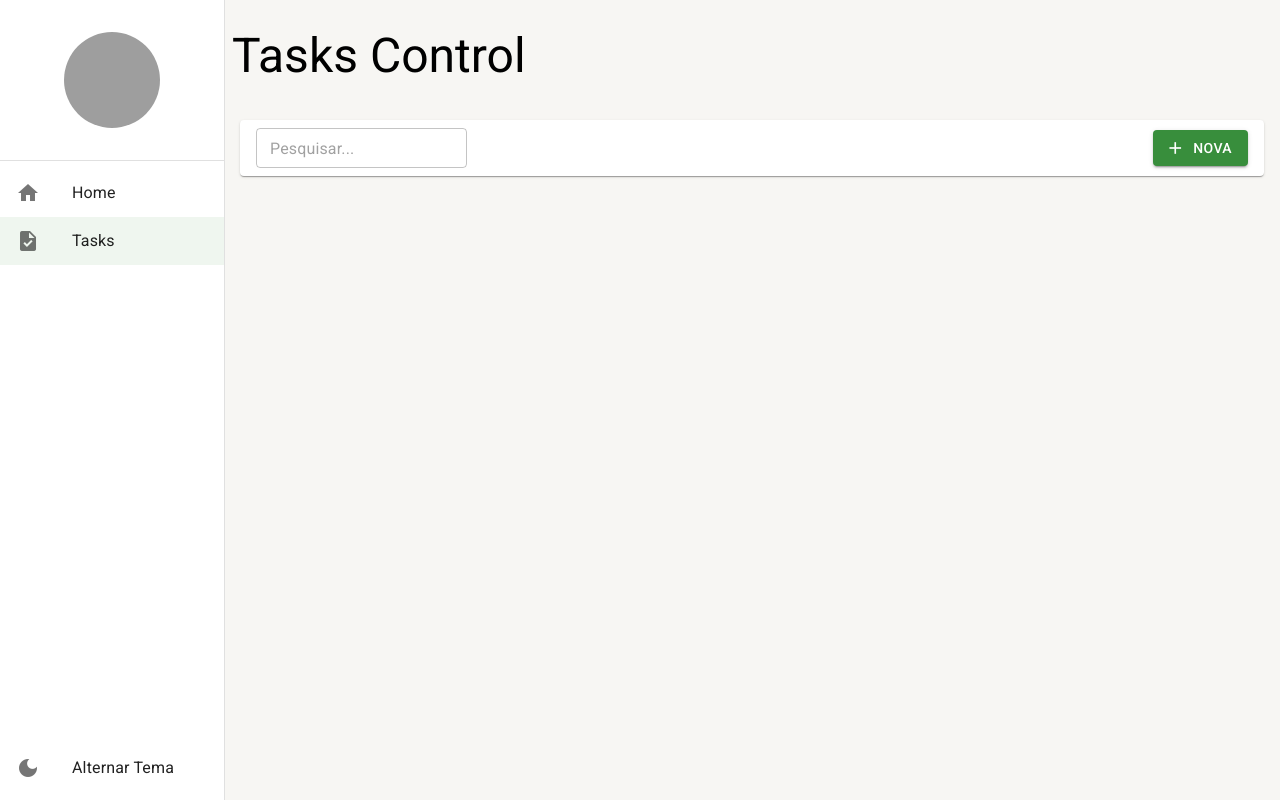
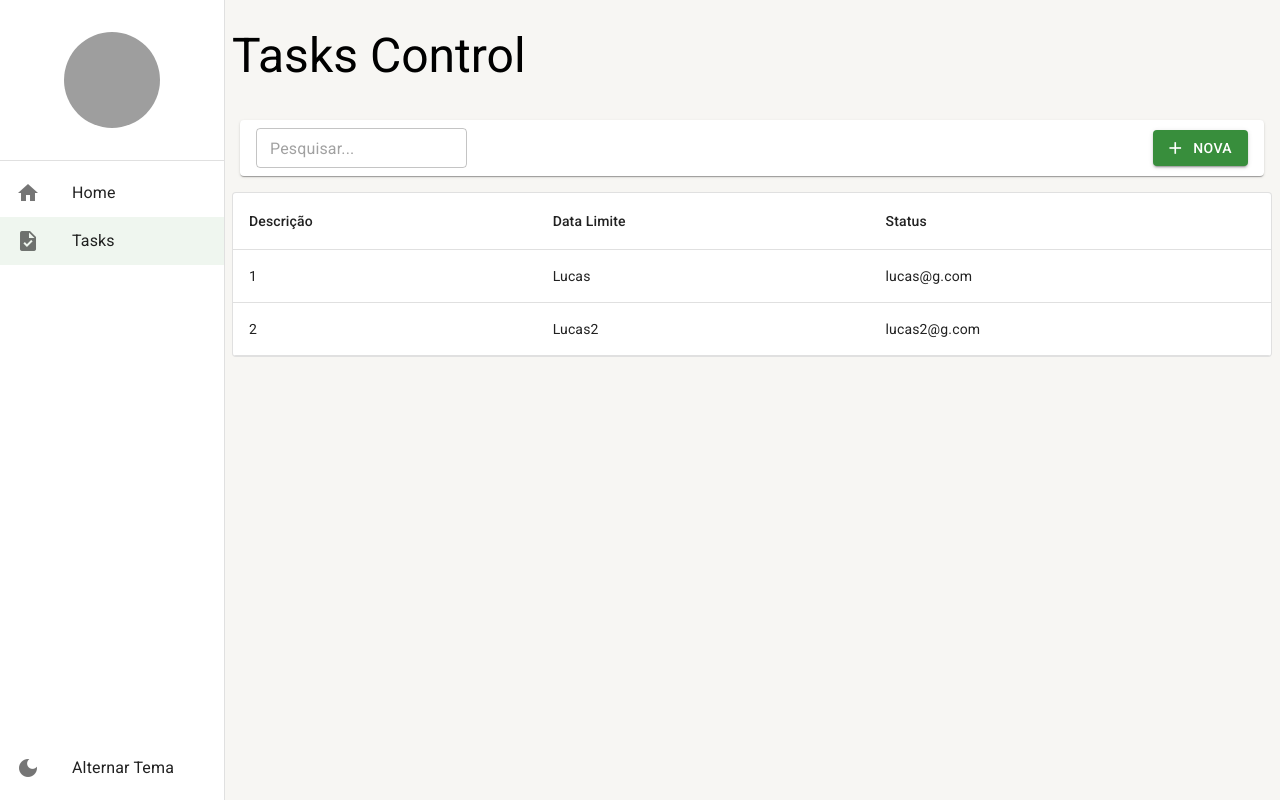
Before and after one commit to Lucas-Alipio/web-assistente-pessoal, a React (Create React App) app: page /tasks in a window 1280 px wide. Built offline with nearby package versions, Linux system fonts and the light colour scheme; data requests are answered from the project's data file; grey boxes are pictures that could not be loaded.

Commit message:
✨ feat: display data configuration

```diff
--- a/src/pages/tasks/ListagemDeTasks.tsx
+++ b/src/pages/tasks/ListagemDeTasks.tsx
@@ -1,48 +1,91 @@
-import { useEffect, useMemo } from "react";
+import { useEffect, useMemo, useState } from "react";
 import { useSearchParams } from "react-router-dom";
+import {
+  Paper,
+  Table,
+  TableBody,
+  TableCell,
+  TableContainer,
+  TableHead,
+  TableRow,
+} from "@mui/material";
 
-import { UsersService } from "../../shared/services/api/users/UsersService";
+import {
+  IDetalheUser,
+  UsersService,
+} from "../../shared/services/api/users/UsersService";
 import { FerramentasDaListagem } from "../../shared/components";
 import { BaseLayoutPage } from "../../shared/layouts";
 import { useDebounce } from "../../shared/hooks";
 
-
-
 export const ListagemDeTasks: React.FC = () => {
-
   const [searchParams, setSearchParams] = useSearchParams();
   const { debounce } = useDebounce();
+
+  const [rows, setRows] = useState<IDetalheUser[]>([]);
+  const [isLoading, setIsLoading] = useState(true);
+  const [totalCount, setTotalCount] = useState(0);
 
   const search = useMemo(() => {
     return searchParams.get("search") || "";
   }, [searchParams]);
 
   useEffect(() => {
+    setIsLoading(true);
 
     debounce(() => {
-      UsersService.getAll(1, search)
-        .then((result) => {
-          if ( result instanceof Error) {
-            alert(result.message);
-          } else {
-            console.log(result);
-          }
-        });
+      UsersService.getAll(1, search).then((result) => {
+        setIsLoading(false);
+
+        if (result instanceof Error) {
+          alert(result.message);
+        } else {
+          console.log(result);
+
+          setTotalCount(result.totalCount);
+          setRows(result.data);
+        }
+      });
     });
   }, [search]);
 
-  return(
+  return (
     <BaseLayoutPage
       titulo="Tasks Control"
-      barraDeFerramentas={(
+      barraDeFerramentas={
         <FerramentasDaListagem
           mostrarInputBusca
           textoDaBusca={search}
           textoBotaoNovo="Nova"
-          aoMudarTextoDeBusca={text => setSearchParams({search: text}, {replace: true})}
+          aoMudarTextoDeBusca={(text) =>
+            setSearchParams({ search: text }, { replace: true })
+          }
         />
-      )}
+      }
     >
+      <TableContainer component={Paper} variant="outlined" sx={{m: 1, width: "auto"}}>
+        <Table>
+
+          <TableHead>
+            <TableRow>
+              <TableCell>Descrição</TableCell>
+              <TableCell>Data Limite</TableCell>
+              <TableCell>Status</TableCell>
+            </TableRow>
+          </TableHead>
+
+          <TableBody>
+            {rows.map((row) => (
+              <TableRow key={row.id}>
+                <TableCell>{row.id}</TableCell>
+                <TableCell>{row.name}</TableCell>
+                <TableCell>{row.email}</TableCell>
+              </TableRow>
+            ))}
+          </TableBody>
+
+        </Table>
+      </TableContainer>
     </BaseLayoutPage>
   );
 };
--- a/src/shared/services/api/users/UsersService.ts
+++ b/src/shared/services/api/users/UsersService.ts
@@ -7,7 +7,7 @@ interface Itasks {
   expiration_date: string,
 }
 
-interface IDetalheUser {
+export interface IDetalheUser {
   id: number,
   name: string,
   email: string,
```
